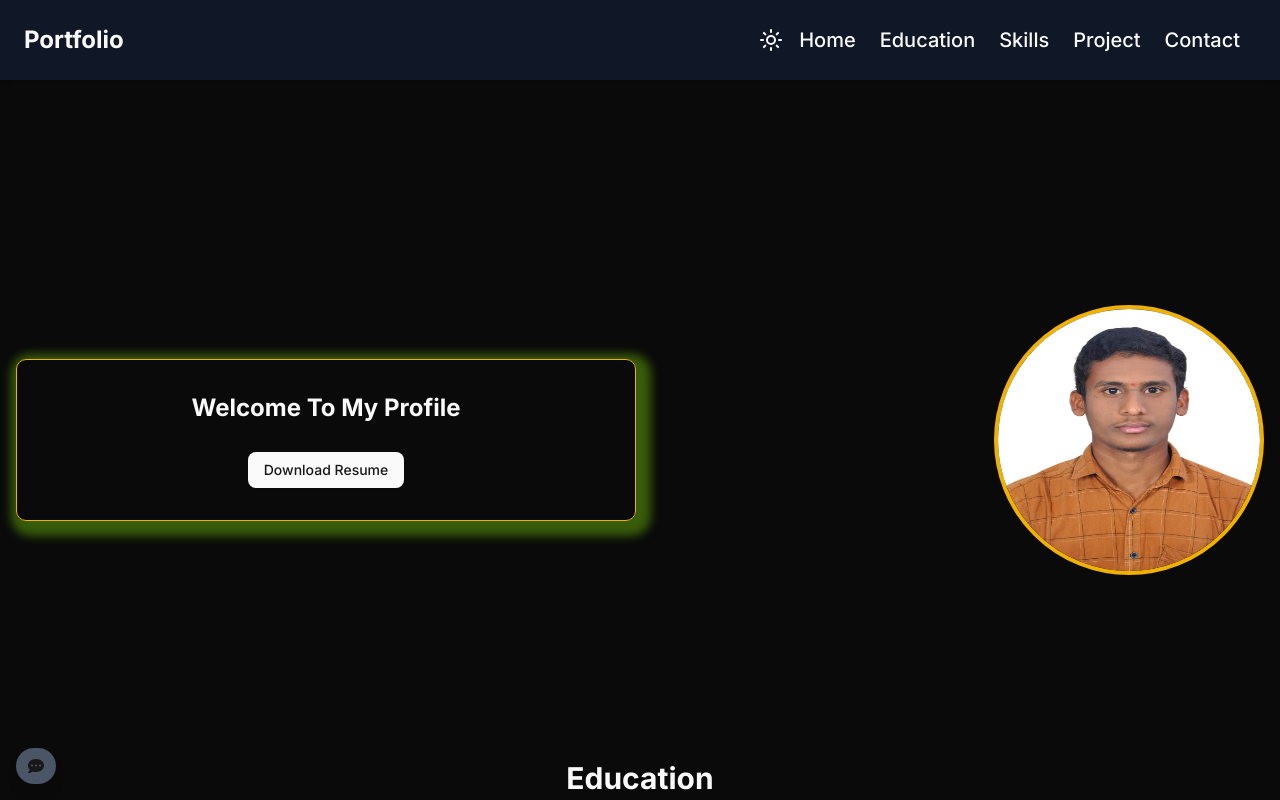
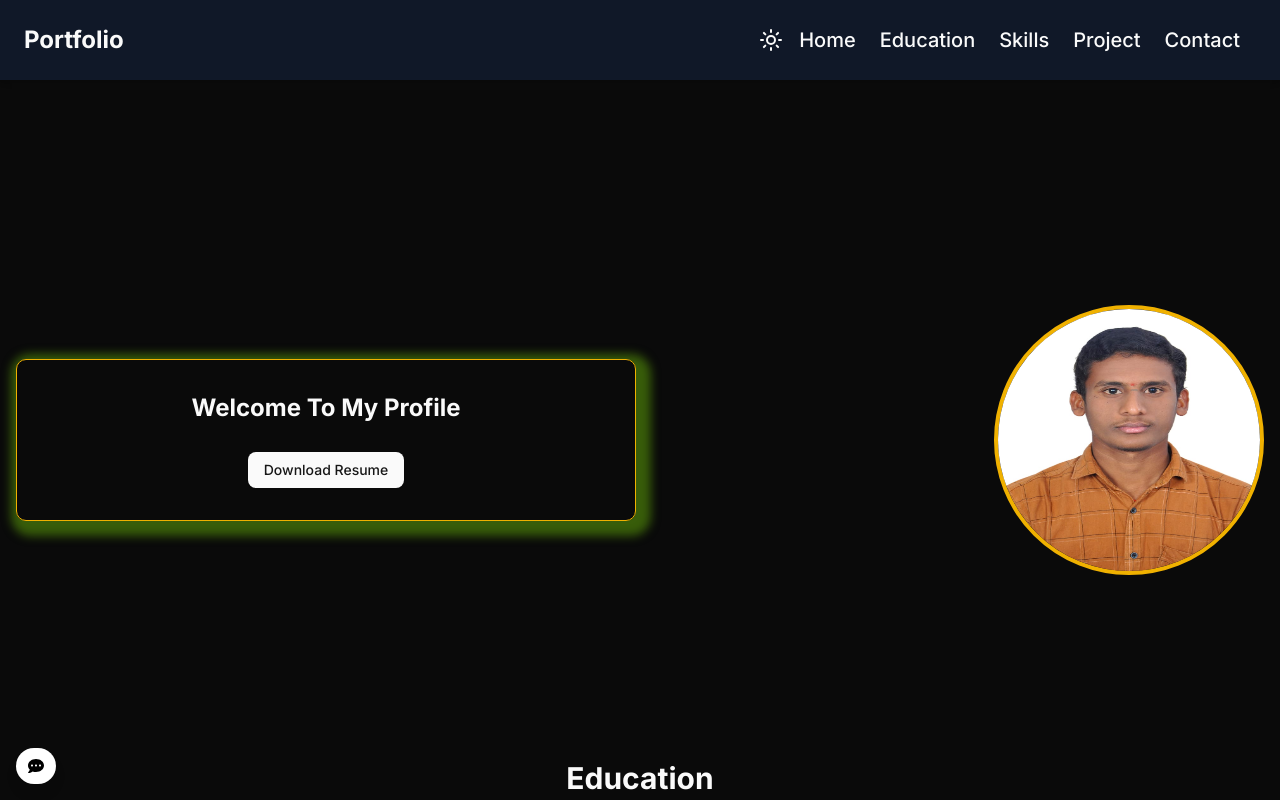
Before and after one commit to SunkaraboinaPraveenKumar/NextJs_Portfolio_Prav, a Next.js app: page / in a window 1280 px wide. Shown: the top 800 px of the page. Built offline with nearby package versions, Linux system fonts and the light colour scheme.

Commit message:
floating buttons adjustment

```diff
--- a/app/_components/ChatWidget.jsx
+++ b/app/_components/ChatWidget.jsx
@@ -9,10 +9,10 @@ const ChatWidget = () => {
     return (
         <Link href={"/prav-bot"}>
             <Button
-                className="fixed bottom-4 left-4 z-40 p-3 rounded-full shadow-lg bg-gray-400 dark:bg-gray-600 cursor-pointer"
+                className="fixed bottom-4 left-4 z-40 p-3 rounded-full shadow-lg bg-gray-600 dark:bg-white cursor-pointer"
                 aria-label="Open Chat"
             >
-                <FaCommentDots size={24} />
+                <FaCommentDots size={24} className="text-white dark:text-black"/>
             </Button>
         </Link>
     );
--- a/app/_components/ScrollUpButton.jsx
+++ b/app/_components/ScrollUpButton.jsx
@@ -34,10 +34,10 @@ const ScrollUpButton = () => {
       {isVisible && (
         <button
           onClick={scrollToTop}
-          className="fixed bottom-4 right-4 z-40 p-3 rounded-full shadow-lg bg-gray-400 dark:bg-gray-600 cursor-pointer scroll-smooth"
+          className="fixed bottom-4 right-4 z-40 p-3 rounded-full shadow-lg bg-gray-600 dark:bg-white cursor-pointer scroll-smooth"
           aria-label="Scroll to top"
         >
-          <FaArrowUp size={20} />
+          <FaArrowUp size={20} className="text-white dark:text-black"/>
         </button>
       )}
     </>
```
